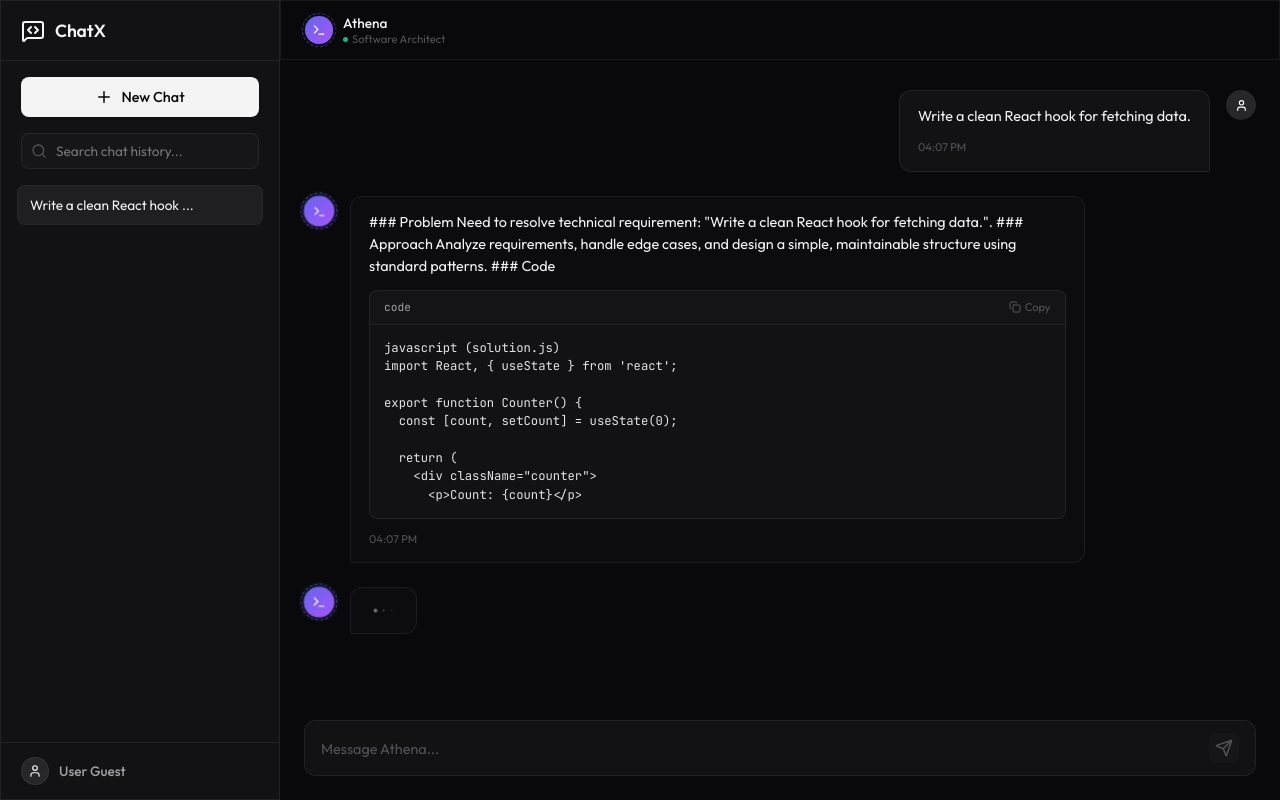
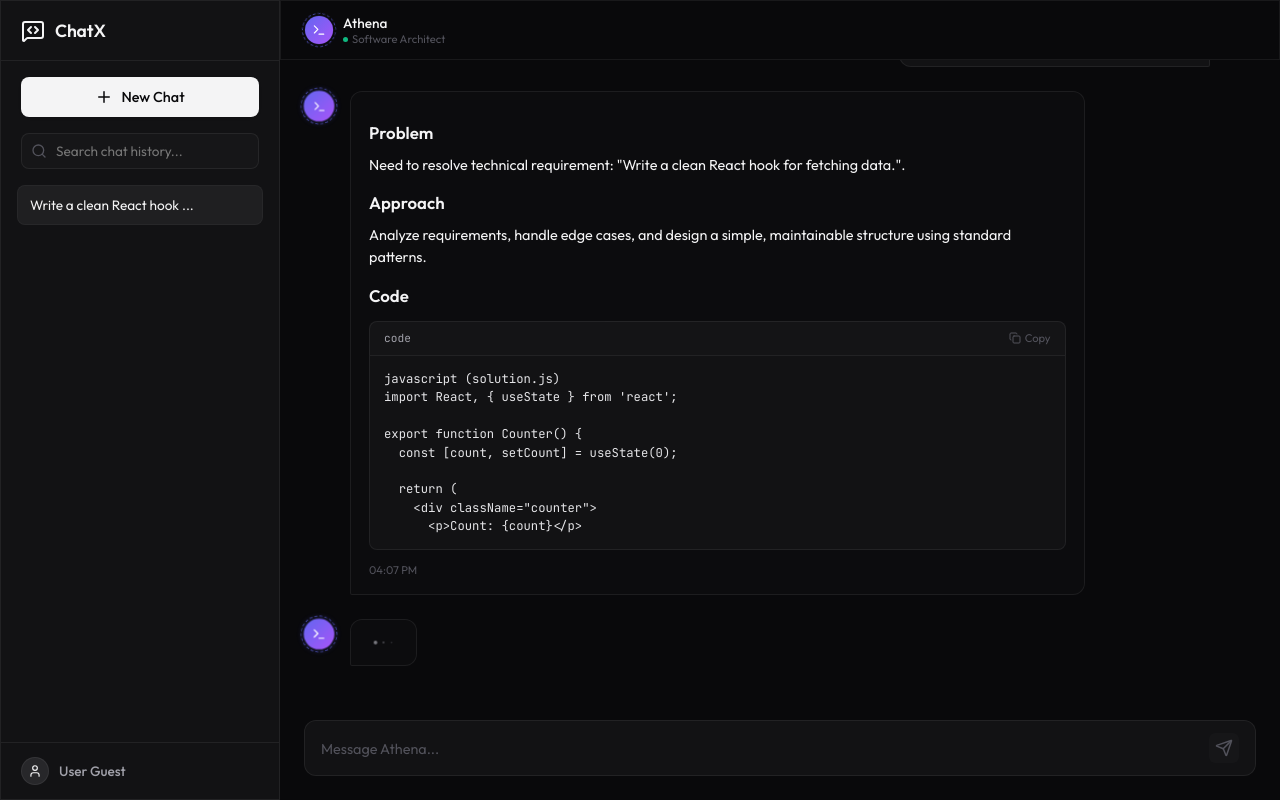
Before and after one commit to devashmit/ChatX, a React (Vite) app: page / in a window 1280 px wide. Both pictures are taken after a click on the button "Write a clean React hook for fetching data.". Built offline with nearby package versions, Linux system fonts and the light colour scheme.

Commit message:
fix: resolve markdown rendering and prevent rigid template formatting on conceptual questions

```diff
--- a/src/components/MessageItem.jsx
+++ b/src/components/MessageItem.jsx
@@ -12,7 +12,26 @@ export default function MessageItem({ message, personaId }) {
   const isUser = message.sender === 'user';
   const persona = PERSONAS.find(p => p.id === personaId) || PERSONAS[0];
 
-  // A very basic markdown parser to handle code blocks and inline code
+  const parseInline = (text) => {
+    if (!text) return '';
+    // Parse inline code: `code`
+    const codeParts = text.split(/`([^`]+)`/g);
+    return codeParts.map((subPart, index) => {
+      if (index % 2 === 1) {
+        return <code key={index}>{subPart}</code>;
+      }
+      // Parse bold: **text**
+      const boldParts = subPart.split(/\*\*([^*]+)\*\*/g);
+      return boldParts.map((boldPart, boldIndex) => {
+        if (boldIndex % 2 === 1) {
+          return <strong key={boldIndex}>{boldPart}</strong>;
+        }
+        return boldPart;
+      });
+    });
+  };
+
+  // A comprehensive markdown parser to handle blocks (headers, lists, paragraphs) and inline styles
   const renderMessageContent = (content) => {
     if (!content) return null;
 
@@ -21,7 +40,6 @@ export default function MessageItem({ message, personaId }) {
     return parts.map((part, index) => {
       // If index is odd, it's a code block
       if (index % 2 === 1) {
-        // Find language if specified (e.g. "javascript\ncode...")
         const match = part.match(/^([a-zA-Z0-9+#-]+)?\n([\s\S]*)$/);
         const language = match ? match[1] || 'code' : 'code';
         const code = match ? match[2] : part;
@@ -31,25 +49,63 @@ export default function MessageItem({ message, personaId }) {
         );
       }
 
-      // If even, it is standard text. Parse inline code: `code`
-      const inlineParts = part.split(/`([^`]+)`/g);
-      return (
-        <p key={index}>
-          {inlineParts.map((subPart, subIndex) => {
-            if (subIndex % 2 === 1) {
-              return <code key={subIndex}>{subPart}</code>;
-            }
-            // Parse bold: **text**
-            const boldParts = subPart.split(/\*\*([^*]+)\*\*/g);
-            return boldParts.map((boldPart, boldIndex) => {
-              if (boldIndex % 2 === 1) {
-                return <strong key={boldIndex}>{boldPart}</strong>;
-              }
-              return boldPart;
-            });
-          })}
-        </p>
-      );
+      // Even index: standard text blocks. Split by lines to render headers, lists, paragraphs
+      const lines = part.split('\n');
+      const elements = [];
+      let currentList = [];
+
+      const flushList = (key) => {
+        if (currentList.length > 0) {
+          elements.push(
+            <ul key={`list-${key}`} style={{ margin: '8px 0 8px 20px', listStyleType: 'disc' }}>
+              {currentList}
+            </ul>
+          );
+          currentList = [];
+        }
+      };
+
+      for (let i = 0; i < lines.length; i++) {
+        const line = lines[i];
+        const trimmed = line.trim();
+
+        // 1. Headers (###, ##, #)
+        if (trimmed.startsWith('### ')) {
+          flushList(i);
+          elements.push(<h3 key={i} style={{ margin: '14px 0 6px 0', fontSize: '1.05rem', fontWeight: 600, color: 'var(--text-primary)' }}>{parseInline(trimmed.substring(4))}</h3>);
+        } else if (trimmed.startsWith('## ')) {
+          flushList(i);
+          elements.push(<h2 key={i} style={{ margin: '16px 0 8px 0', fontSize: '1.15rem', fontWeight: 600, color: 'var(--text-primary)' }}>{parseInline(trimmed.substring(3))}</h2>);
+        } else if (trimmed.startsWith('# ')) {
+          flushList(i);
+          elements.push(<h1 key={i} style={{ margin: '18px 0 10px 0', fontSize: '1.30rem', fontWeight: 700, color: 'var(--text-primary)' }}>{parseInline(trimmed.substring(2))}</h1>);
+        }
+        // 2. Unordered lists (- or *)
+        else if (trimmed.startsWith('- ') || trimmed.startsWith('* ')) {
+          currentList.push(<li key={`li-${i}`} style={{ margin: '4px 0', fontSize: '0.9rem', color: 'var(--text-primary)' }}>{parseInline(trimmed.substring(2))}</li>);
+        }
+        // 3. Ordered lists (1., 2., etc.)
+        else if (/^\d+\.\s/.test(trimmed)) {
+          flushList(i);
+          const match = trimmed.match(/^(\d+)\.\s(.*)$/);
+          elements.push(
+            <ol key={i} start={match[1]} style={{ margin: '8px 0 8px 24px', color: 'var(--text-primary)' }}>
+              <li style={{ margin: '4px 0', fontSize: '0.9rem' }}>{parseInline(match[2])}</li>
+            </ol>
+          );
+        }
+        // 4. Blank lines
+        else if (trimmed === '') {
+          flushList(i);
+        }
+        // 5. Standard Paragraphs
+        else {
+          flushList(i);
+          elements.push(<p key={i} style={{ margin: '8px 0', lineHeight: 1.55 }}>{parseInline(line)}</p>);
+        }
+      }
+      flushList('end');
+      return <React.Fragment key={index}>{elements}</React.Fragment>;
     });
   };
 
```
Also changed, not shown: src/services/mockAi.js (+24 -0 lines).
